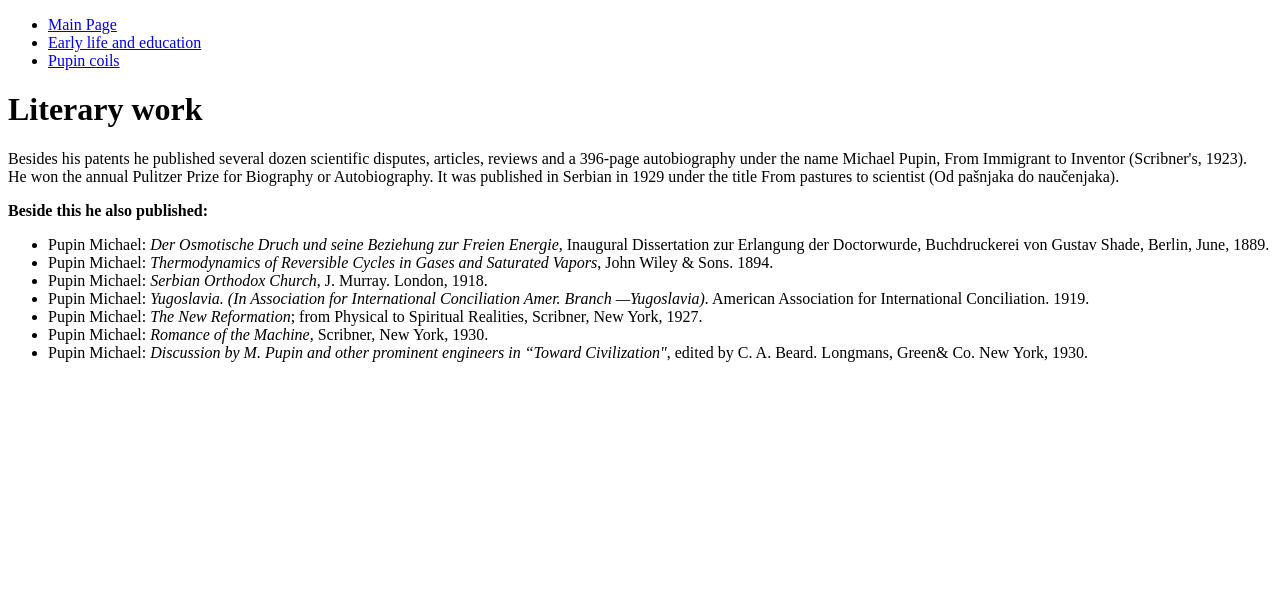
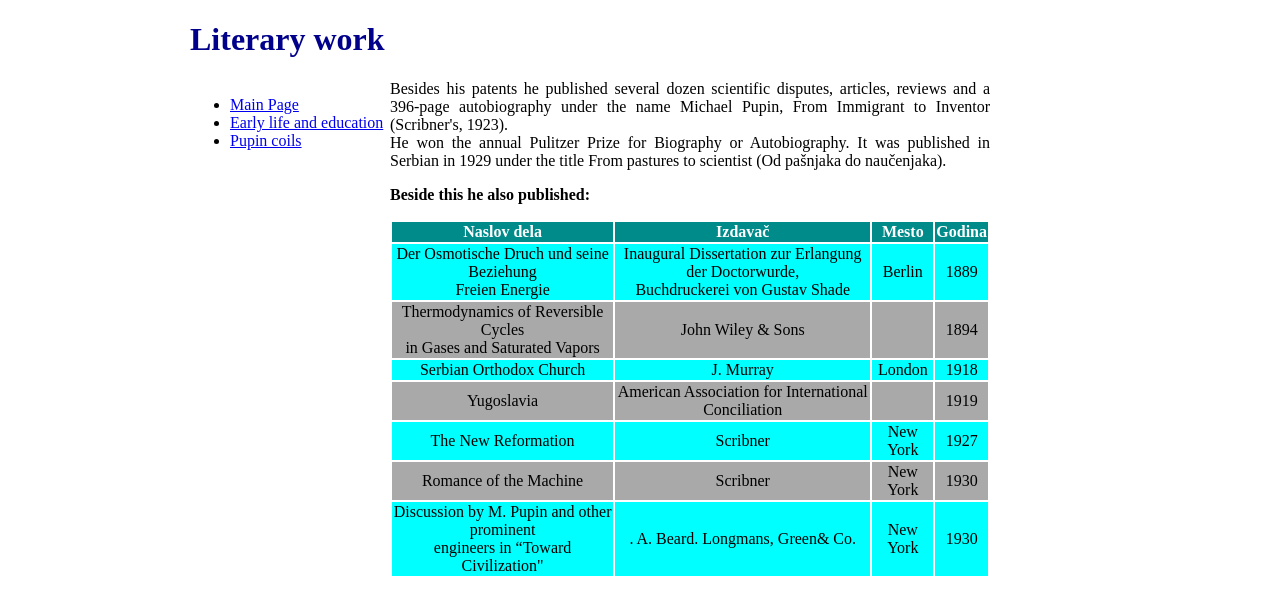
Before and after one commit to Dragana974/Assignment, a plain HTML site: page Assignment 2/literary work.html in a window 1280 px wide. Drawn offline with Linux system fonts and the light colour scheme.

Commit message:
New Paragrapf

```diff
--- a/Assignment 2/literary work.html
+++ b/Assignment 2/literary work.html
@@ -3,28 +3,90 @@
     <head>
         <meta charset="UTF-8">
         <title>Literary work</title>
-        <ul>
-            <li><a href="main page.html">Main Page</a></li>
-            <li><a href="early life and education.html">Early life and education</a></li>
-            <li><a href="pupin coils.html">Pupin coils</a></li>
-            </ul>
+        <style>
+            body {width: 900px;
+            margin: 20px auto;}
+            header {color: darkblue;}
+            section {display: inline-block;
+            width: 200px;
+            vertical-align: top;
+            padding: 0,50px, 0, 0;}
+            aside {display: inline-block;
+            width: 600px;
+            padding: 0,0,0,50px;
+            text-align: justify;
+            margin: 0,0,0,100px;}
+            table {display: table;
+            font-family: 'Times New Roman', Times, serif;
+            border-block-end-color: darkblue;
+            border-color: rgb(9, 9, 192), 209);
+            width: 100%;
+            text-align: center;}
+            #heading {font-weight: bold;
+            color: white;
+            background-color: darkcyan;}
+            tr {background-color: cyan;}
+            tr.even {background-color: darkgray;}
+        </style>
     </head>
     <body>
-       <h1>Literary work</h1>
+      <header><h1>Literary work</h1></header>
+      <section> <ul>
+        <li><a href="main page.html">Main Page</a></li>
+        <li><a href="early life and education.html">Early life and education</a></li>
+        <li><a href="pupin coils.html">Pupin coils</a></li>
+        </ul>
+        </section><aside> Besides his patents he published several dozen scientific disputes, articles, reviews and a 396-page autobiography under the name Michael Pupin, From Immigrant to Inventor (Scribner's, 1923). <br>He won the annual Pulitzer Prize for Biography or Autobiography. It was published in Serbian in 1929 under the title From pastures to scientist (Od pašnjaka do naučenjaka).
 
-       <p> Besides his patents he published several dozen scientific disputes, articles, reviews and a 396-page autobiography under the name Michael Pupin, From Immigrant to Inventor (Scribner's, 1923). <br>He won the annual Pulitzer Prize for Biography or Autobiography. It was published in Serbian in 1929 under the title From pastures to scientist (Od pašnjaka do naučenjaka).</p>
-
-       <p> <b>Beside this he also published:</b>
-        <ul>
-            <li>Pupin Michael: <i>Der Osmotische Druch und seine Beziehung zur Freien Energie</i>, Inaugural Dissertation zur Erlangung der Doctorwurde, Buchdruckerei von Gustav Shade, Berlin, June, 1889.</li>
-            <li>Pupin Michael: <i>Thermodynamics of Reversible Cycles in Gases and Saturated Vapors</i>, John Wiley & Sons. 1894.</li>
-        <li>Pupin Michael: <i>Serbian Orthodox Church</i>, J. Murray. London, 1918.</li>
-            <li>Pupin Michael: <i>Yugoslavia. (In Association for International Conciliation Amer. Branch —Yugoslavia).</i> American Association for International Conciliation. 1919.</li>
-           <li>Pupin Michael: <i>The New Reformation</i>; from Physical to Spiritual Realities, Scribner, New York, 1927.</li>
-           <li>Pupin Michael: <i>Romance of the Machine</i>, Scribner, New York, 1930.</li>
-           <li>Pupin Michael: <i>Discussion by M. Pupin and other prominent engineers in “Toward Civilization"</i>, edited by C. A. Beard. Longmans, Green& Co. New York, 1930.</li>
-          </ul>
-
-    </body>
+       <p> <b>Beside this he also published:</b></p>
+        <table>
+            <tr id="heading">
+                <th>Naslov dela</th>
+                <th>Izdavač</th>
+                <th>Mesto</th>
+                <th>Godina</th>
+            </tr>
+            <tr>
+                <td>Der Osmotische Druch und seine Beziehung <br> Freien Energie</td>
+                <td>Inaugural Dissertation zur Erlangung der Doctorwurde,<br> Buchdruckerei von Gustav Shade</td>
+                <td>Berlin</td>
+                <td>1889</td>
+            </tr>
+            <tr class="even">
+                <td>Thermodynamics of Reversible Cycles<br> in Gases and Saturated Vapors</td>
+                <td>John Wiley & Sons</td>
+                <td></td>
+                <td>1894</td>
+            </tr>
+            <tr>
+                <td>Serbian Orthodox Church</td>
+                <td>J. Murray</td>
+                <td>London</td>
+                <td>1918</td>
+            </tr>
+            <tr class="even">
+                <td>Yugoslavia</td>
+                <td>American Association for International Conciliation</td>
+                <td></td>
+            <td>1919</td>
+                   </tr>
+                   <tr>
+                       <td>The New Reformation</td>
+                       <td>Scribner</td>
+                       <td>New York</td>
+                       <td>1927</td>
+                   </tr>
+                   <tr class="even">
+                       <td>Romance of the Machine</td>
+                       <td>Scribner</td>
+                       <td>New York</td>
+                       <td>1930</td>
+                   </tr>
+                   <tr>
+                       <td>Discussion by M. Pupin and other prominent<br> engineers in “Toward Civilization"</td>
+                       <td>. A. Beard. Longmans, Green& Co.</td>
+                       <td>New York</td>
+                       <td>1930</td>
+                    </tr></table></aside>
 
   </html>
```
Also changed, not shown: Assignment 2/early life and education.html (+20 -8 lines), Assignment 2/main page.html (+26 -8 lines), Assignment 2/pupin coils.html (+21 -9 lines).
